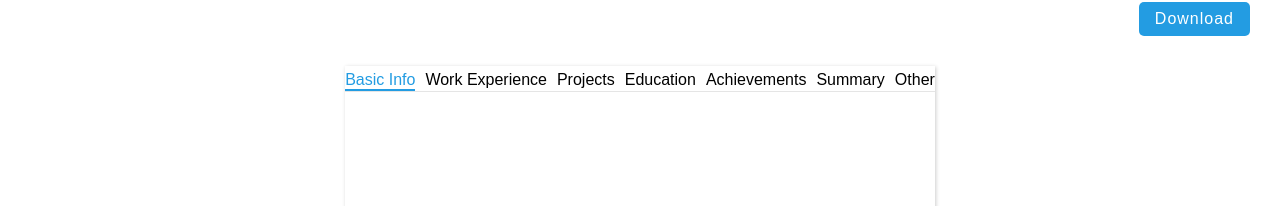
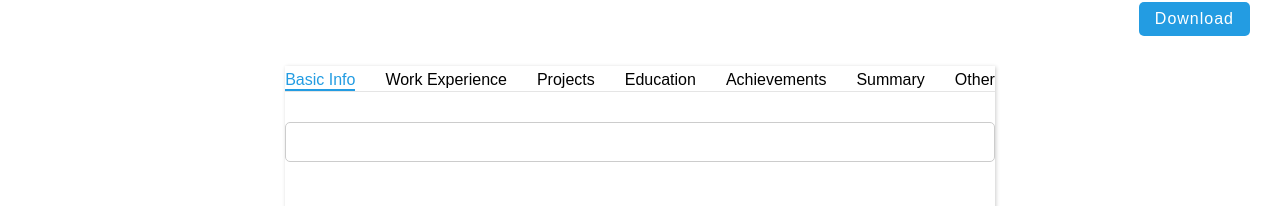
Before and after one commit to avineshsharma/Resume-Builder-AI-Tool, a React app in the folder src/: page / in a window 1280 px wide. Shown: the part 746-952 px from the top of the page. Built offline with nearby package versions, Linux system fonts and the light colour scheme; the HTML template or start-up script is replaced by a standard one.

Commit message:
initial commit

```diff
--- a/src/components/Header/Body/Editor/Editor.jsx
+++ b/src/components/Header/Body/Editor/Editor.jsx
@@ -1,6 +1,7 @@
 import React, { useEffect, useState } from "react";
 
 import styles from './Editor.module.css';
+import Inputcontrol from "./inputcontrol/inputcontrol";
 
 function Editor(props) {
 
@@ -26,6 +27,10 @@ function Editor(props) {
           </div>
         ))}
             </div>
+            <div className={styles.body}>
+
+              <Inputcontrol/>
+            </div>
         </div>
     )
 }
--- a/src/components/Header/Body/Editor/Editor.module.css
+++ b/src/components/Header/Body/Editor/Editor.module.css
@@ -13,11 +13,12 @@
 
 .header {
   display: flex;
-    gap: 10px;
+  gap: 30px;
   overflow-x: auto;
   border-bottom: 1px solid rgba(0, 0, 0, 0.1);
   cursor: pointer;
 }
+
 
   .header.section{
     padding: 10px;
--- /dev/null
+++ b/src/components/Header/Body/Editor/inputcontrol/inputcontrol.jsx
@@ -0,0 +1,15 @@
+
+import React from "react";
+
+import styles from "./InputControl.module.css";
+
+function InputControl({ label, ...props }) {
+  return (
+    <div className={styles.container}>
+      {label && <label>{label}</label>}
+      <input type="text" {...props} />
+    </div>
+  );
+}
+
+export default InputControl;
--- /dev/null
+++ b/src/components/Header/Body/Editor/inputcontrol/inputcontrol.module.css
@@ -0,0 +1,26 @@
+.container {
+    display: flex;
+    flex-direction: column;
+    gap: 5px;
+  }
+
+  label {
+    font-weight: 500;
+    font-size: 1rem;
+  }
+
+  input {
+    border: 1px solid #cccccc;
+    outline: none;
+    padding: 10px 12px;
+    font-size: 1rem;
+    border-radius: 5px;
+  }
+
+  input:hover {
+    border: 1px solid #adadad;
+  }
+
+  input:focus {
+    border: 1px solid #239ce2;
+  }
```
Lines whose indentation alone changed are shown as unchanged.
